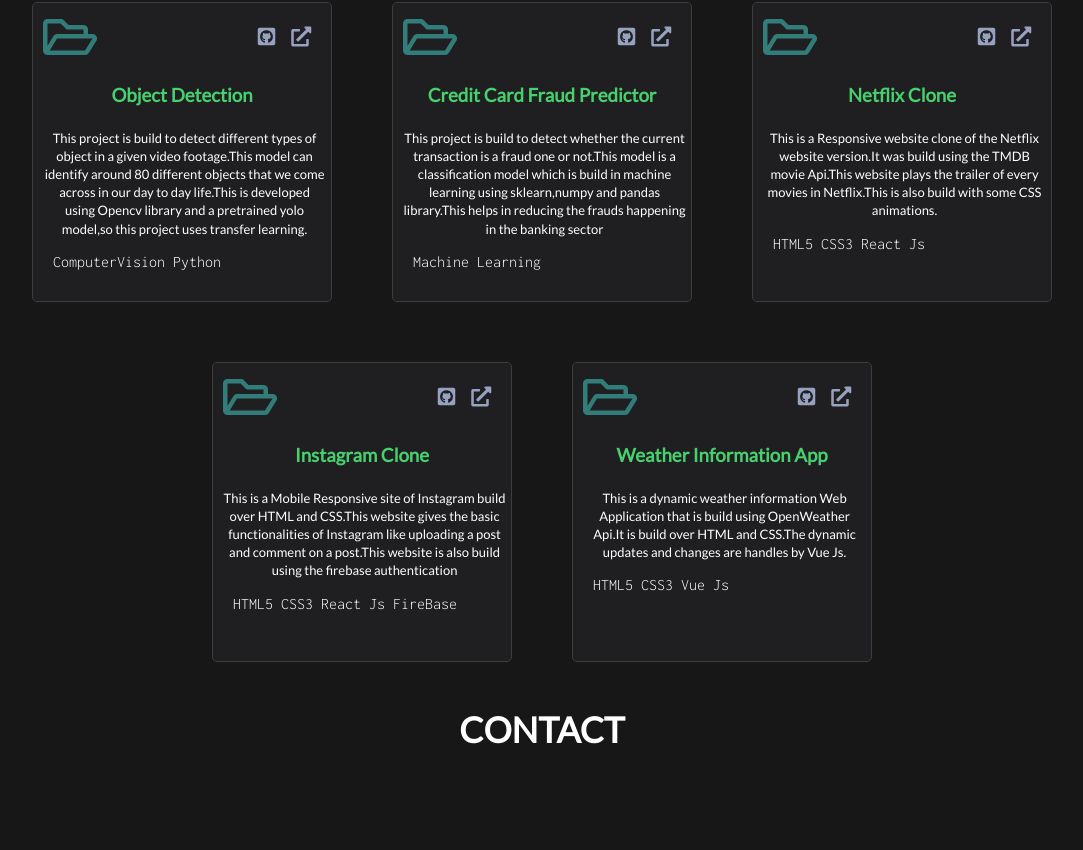
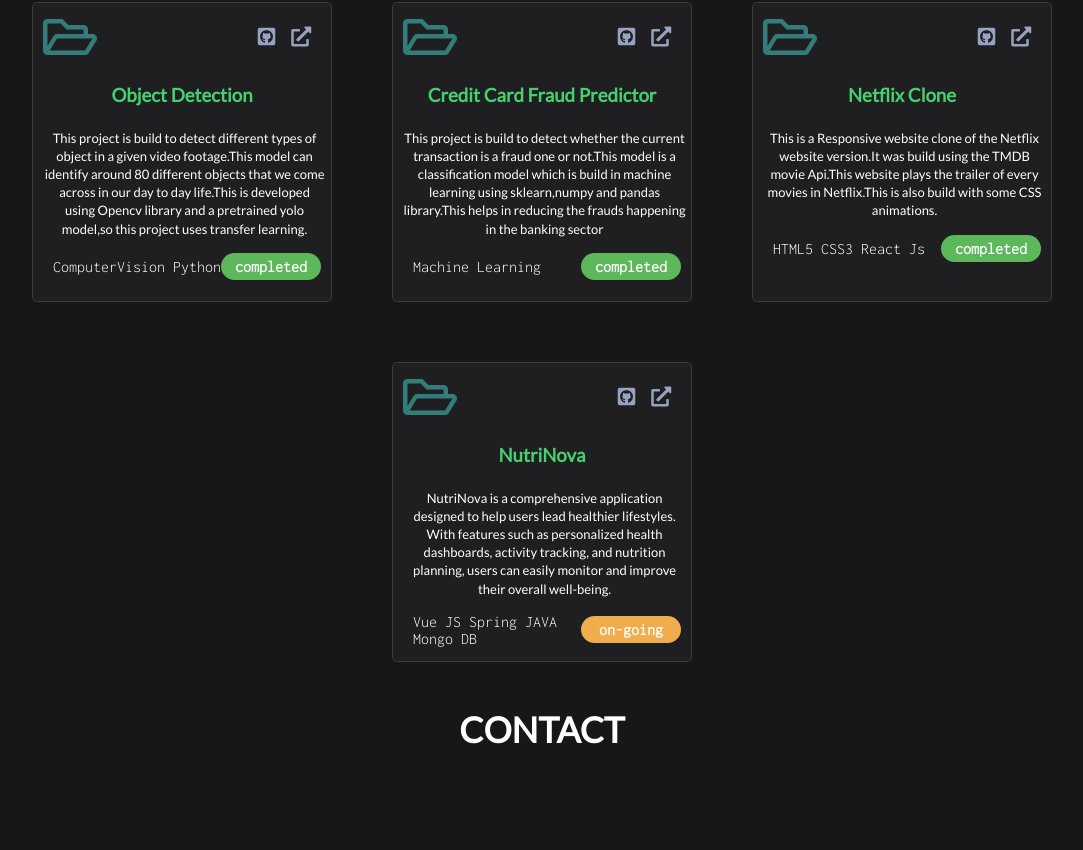
Before and after one commit to Kabilesh020799/Porfolio_React, a React (Create React App) app: page / in a window 1280 px wide. Shown: the part 4252-5102 px from the top of the page, without its empty margins (98-1181 px from the left). Built offline with nearby package versions, Linux system fonts and the light colour scheme; a web font is replaced by a local one.

Commit message:
Projects: added status labels for the projects

```diff
--- a/src/components/Projects/Projects.js
+++ b/src/components/Projects/Projects.js
@@ -1,6 +1,7 @@
 import React, { useState } from "react";
 import classes from "./Projects.module.css";
 import Fade from "react-reveal/Fade";
+import Labels from "./components/labels/labels";
 
 function Projects() {
   const [project, setProject] = useState([
@@ -11,6 +12,7 @@ function Projects() {
       tile: "IOT  Android",
       giturl: "https://github.com/Kabilesh020799/killawatt",
       url: "https://github.com/Kabilesh020799/killawatt",
+      type: 'done',
     },
     {
       title: "ACE(Association Of Computer Engineers) Website",
@@ -19,12 +21,14 @@ function Projects() {
       url: "https://acesvce.in/",
       giturl: "https://acesvce.in/",
       tile: "HTML5 CSS3 React Js",
+      type: 'done',
     },
     {
       title: "Obstacle Detector",
       content:
         "This project is designed for blind people,it detects the object in front of them and warns them that there is n object in front of them at a specific distance,so the blind person could be aware of things in front of him.This is done using Arduino and Ultrasonic Sensor",
       tile: "IOT",
+      type: 'done',
     },
     {
       title: "Object Detection",
@@ -33,6 +37,7 @@ function Projects() {
       tile: "ComputerVision  Python",
       giturl: "https://github.com/Kabilesh020799/Object-Detection1",
       url: "https://github.com/Kabilesh020799/Object-Detection1",
+      type: 'done',
     },
     // {
     //   title: "Motion Detection",
@@ -49,6 +54,7 @@ function Projects() {
       tile: "Machine Learning",
       giturl: "https://github.com/Kabilesh020799/Credit-Card-Fraud-Predictor",
       ur: "https://github.com/Kabilesh020799/Credit-Card-Fraud-Predictor",
+      type: 'done',
     },
     {
       title: "Netflix Clone",
@@ -58,22 +64,13 @@ function Projects() {
       giturl:
         "https://github.com/Kabilesh020799/Web-App-Clones-in-React/tree/master/Netflix%20UI%20Clone",
       url: "https://netflix-clone-6401b.web.app/",
+      type: 'done',
     },
     {
-      title: "Instagram Clone",
-      content:
-        "This is a Mobile Responsive site of Instagram build over HTML and CSS.This website gives the basic functionalities of Instagram like uploading a post and comment on a post.This website is also build using the firebase authentication",
-      tile: "HTML5  CSS3  React Js FireBase",
-      giturl:
-        "https://github.com/Kabilesh020799/Basic-Instagram-Clone-React-JS-and-Firebase-",
-      url:
-        "https://github.com/Kabilesh020799/Basic-Instagram-Clone-React-JS-and-Firebase-",
-    },
-    {
-      title: "Weather Information App",
-      content:
-        "This is a dynamic weather information Web Application that is build using OpenWeather Api.It is build over HTML and CSS.The dynamic updates and changes are handles by Vue Js.",
-      tile: "HTML5  CSS3  Vue Js",
+      title: 'NutriNova',
+      content: 'NutriNova is a comprehensive application designed to help users lead healthier lifestyles. With features such as personalized health dashboards, activity tracking, and nutrition planning, users can easily monitor and improve their overall well-being.',
+      type: 'on-going',
+      tile: 'Vue JS Spring JAVA Mongo DB',
     },
   ]);
   return (
@@ -107,7 +104,10 @@ function Projects() {
                 <h3 className={classes.bodyhead}>{proj.title}</h3>
                 <p className={classes.bodycon}>{proj.content}</p>
               </div>
-              <div className={classes.tile}>{proj.tile}</div>
+              <div className={classes.footer}>
+                <div className={classes.tile}>{proj.tile}</div>
+                <div><Labels type={proj.type} /></div>
+              </div>
             </div>
           ))}
         </div>
--- a/src/components/Projects/Projects.module.css
+++ b/src/components/Projects/Projects.module.css
@@ -63,8 +63,15 @@
 }
 .tile {
   color: #fff;
-  margin-top: 15px;
   text-align: left;
-  margin-left: 20px;
   font-family: "Inconsolata", monospace;
 }
+
+.footer {
+  display: flex;
+  justify-content: space-between;
+  margin: 15px 10px 0px 20px;
+  color: #fff;
+  font-family: "Inconsolata", monospace;
+  align-items: center;
+}
--- /dev/null
+++ b/src/components/Projects/components/labels/labels.css
@@ -0,0 +1,15 @@
+.labels {
+  background: #F0AD4E;
+  width: 100px;
+  padding: 5px;
+  font-family: "Inconsolata", monospace;
+  border-radius: 16px;
+  font-weight: 600;
+  display: flex;
+  justify-content: center;
+  align-items: center;
+}
+
+.done {
+  background: #5CB85B;
+}
--- /dev/null
+++ b/src/components/Projects/components/labels/labels.js
@@ -0,0 +1,17 @@
+import React from 'react';
+import './labels.css';
+
+const Labels = (props) => {
+  const {
+    type,
+    className,
+  } = props;
+
+  return(
+    <div className={`labels ${type === 'done' ? 'done': ''}${className ? ` ${className}` : ''}`}>
+      { type === 'done' ? 'completed' : 'on-going' }
+    </div>
+  )
+};
+
+export default Labels;
```
